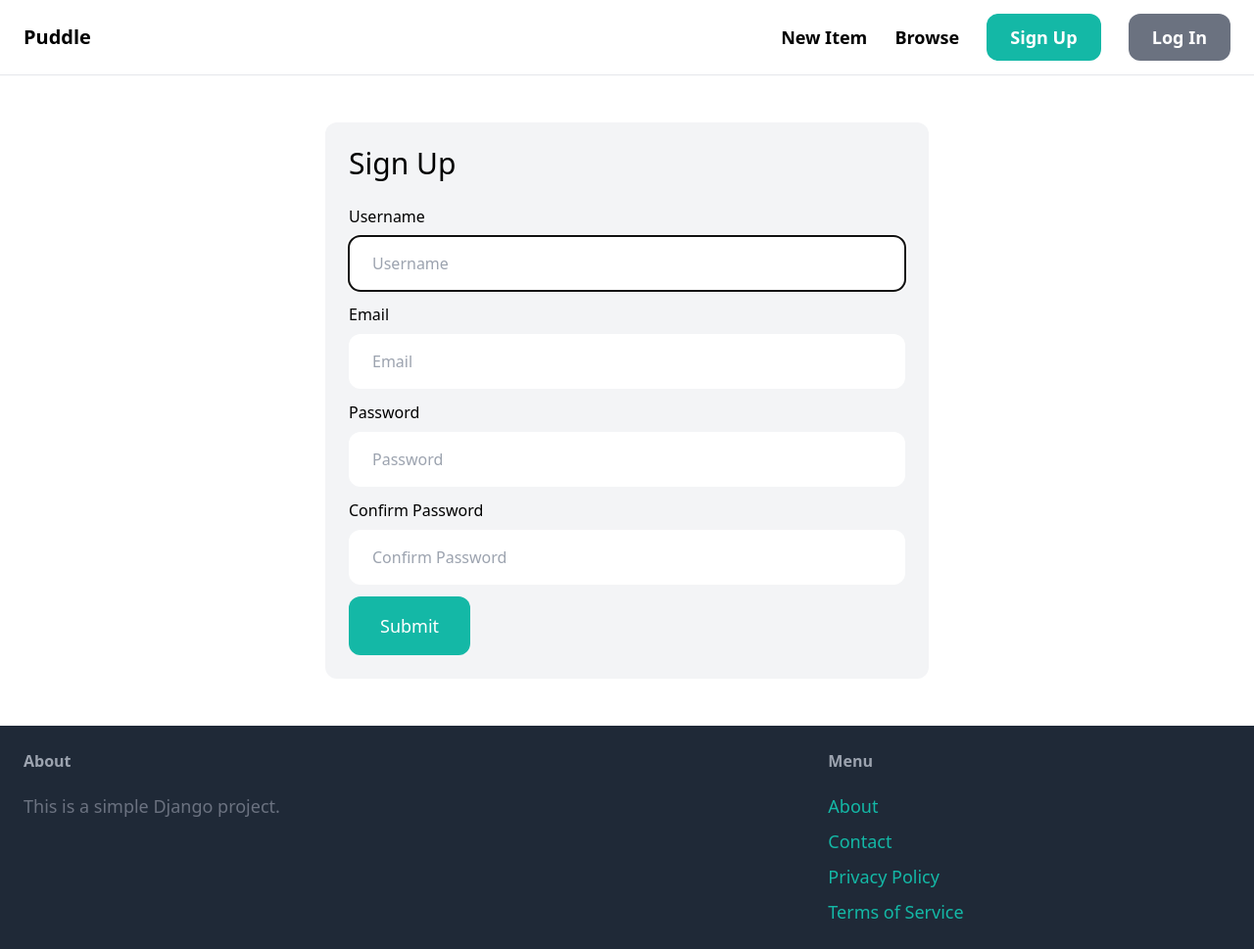
After one commit to neilpatel13/Django-practice-project, a Django app: page /signup/ in a window 1280 px wide. The commit adds this page. Shown: the whole page at 98% size. Run offline with Django 5.2, Linux system fonts and the light colour scheme; some libraries are stand-ins or nearby versions.

Commit message:
Created Signup Form 1.10.00

```diff
--- /dev/null
+++ b/puddle/core/forms.py
@@ -0,0 +1,26 @@
+from django import forms
+from django.contrib.auth.forms import UserCreationForm
+from django.contrib.auth.models import User
+
+class SignupForm(UserCreationForm):
+    class Meta:
+        model = User
+        fields = ('username', 'email', 'password1', 'password2')
+
+
+    username = forms.CharField(widget=forms.TextInput(attrs={
+        'placeholder': 'Username',
+        'class' : 'w-full py-4 px-6 rounded-xl'
+    }))
+    email = forms.CharField(widget=forms.EmailInput(attrs={
+        'placeholder': 'Email',
+        'class' : 'w-full py-4 px-6 rounded-xl'
+    }))
+    password1 = forms.CharField(widget=forms.PasswordInput(attrs={
+        'placeholder': 'Password',
+        'class' : 'w-full py-4 px-6 rounded-xl'
+    }))
+    password2 = forms.CharField(widget=forms.PasswordInput(attrs={
+        'placeholder': 'Confirm Password',
+        'class' : 'w-full py-4 px-6 rounded-xl'
+    }))
--- a/puddle/core/templates/core/base.html
+++ b/puddle/core/templates/core/base.html
@@ -17,7 +17,7 @@
                 <a href="#" class="text-lg font-semibold hover:text-gray-500">New Item</a>
                 <a href="#" class="text-lg font-semibold hover:text-gray-500">Browse</a>
 
-                <a href="#" class="px-6 py-3 text-lg font-semibold bg-teal-500 text-white rounded-xl hover:bg-teal-700">Sign Up</a>
+                <a href="{% url 'core:signup' %}" class="px-6 py-3 text-lg font-semibold bg-teal-500 text-white rounded-xl hover:bg-teal-700">Sign Up</a>
                 <a href="#" class="px-6 py-3 text-lg font-semibold bg-gray-500 text-white rounded-xl hover:bg-gray-700">Log In</a>
 
             </div>
@@ -39,7 +39,7 @@
 
                 <ul class="space-y-2">
                     <li><a href="#" class="text-lg text-teal-500 hover:text-teal-700">About</a></li>
-                    <li><a href="{% url 'contact' %}" class="text-lg text-teal-500 hover:text-teal-700">Contact</a></li>
+                    <li><a href="{% url 'core:contact' %}" class="text-lg text-teal-500 hover:text-teal-700">Contact</a></li>
                     <li><a href="#" class="text-lg text-teal-500 hover:text-teal-700">Privacy Policy</a></li>
                     <li><a href="#" class="text-lg text-teal-500 hover:text-teal-700">Terms of Service</a></li>
 
--- /dev/null
+++ b/puddle/core/templates/core/signup.html
@@ -0,0 +1,61 @@
+{% extends 'core/base.html' %}
+
+{% block title%}Sign up {% endblock %}
+
+{% block content %}
+    <div class="w-1/2 my-6 mx-auto p-6 bg-gray-100 rounded-xl">
+        <h1 class="mb-6 text-3xl">
+            Sign Up
+        </h1>
+
+        <form method="post" action=".">
+            {% csrf_token %}
+
+
+            <div class="mb-3">
+                <label class="inline-block mb-2">
+                    Username
+                </label><br>
+                {{ form.username }}
+
+            </div>
+            <div class="mb-3">
+                <label class="inline-block mb-2">
+                    Email
+                </label><br>
+                {{ form.email }}
+
+            </div>
+            <div class="mb-3">
+                <label class="inline-block mb-2">
+                    Password
+                </label><br>
+                {{ form.password1 }}
+
+            </div>
+            <div class="mb-3">
+                <label class="inline-block mb-2">
+                    Confirm Password
+                </label><br>
+                {{ form.password2 }}
+
+            </div>
+
+            {% if form.errors or form.non_field_errors %}
+                <div class="mb-3 p-6 bg-red-100 rounded-xl">
+                    {% for field in form %}
+                        {{ field.errors }}
+                    {% endfor %}
+
+                    {{ form.non_field_errors }}
+                </div>
+            {% endif%}
+
+            <button type="submit" class="py-4 px-8 text-lg bg-teal-500 hover:bg-teal-700 rounded-xl text-white">
+                Submit
+            </button>
+
+        </form>
+
+    </div>
+{% endblock %}
--- /dev/null
+++ b/puddle/core/urls.py
@@ -0,0 +1,11 @@
+from django.urls import path
+
+from . import views
+
+app_name = 'core'
+
+urlpatterns = [
+    path('', views.index, name='index'),
+    path('contact/', views.contact, name='contact'),
+    path('signup/', views.signup, name='signup'),
+]
--- a/puddle/core/views.py
+++ b/puddle/core/views.py
@@ -1,6 +1,8 @@
-from django.shortcuts import render
+from django.shortcuts import render, redirect
 
 from item.models import Category, Item
+
+from .forms import SignupForm
 
 # Create your views here.
 def index(request):
@@ -13,3 +15,17 @@ def index(request):
 
 def contact(request):
     return render(request, 'core/contact.html')
+
+def signup(request):
+    if request.method == 'POST':
+        form = SignupForm(request.POST)
+        if form.is_valid():
+            form.save()
+            # Optionally, redirect to a success page or login the user
+            return redirect('/login/')
+    else:
+        form = SignupForm()
+
+    return render(request, 'core/signup.html', {
+        'form': form,
+    })
--- a/puddle/puddle/urls.py
+++ b/puddle/puddle/urls.py
@@ -18,12 +18,10 @@ from django.conf import settings
 from django.conf.urls.static import static
 from django.contrib import admin
 from django.urls import path, include
-from core.views import index, contact
 
 
 urlpatterns = [
-    path('', index, name='index'),
+    path('', include('core.urls')),
     path('items/', include('item.urls')),
-    path('contact/', contact, name='contact'),
     path('admin/', admin.site.urls),
 ] + static(settings.MEDIA_URL, document_root=settings.MEDIA_ROOT)
```
Also changed, not shown: puddle/db.sqlite3.
